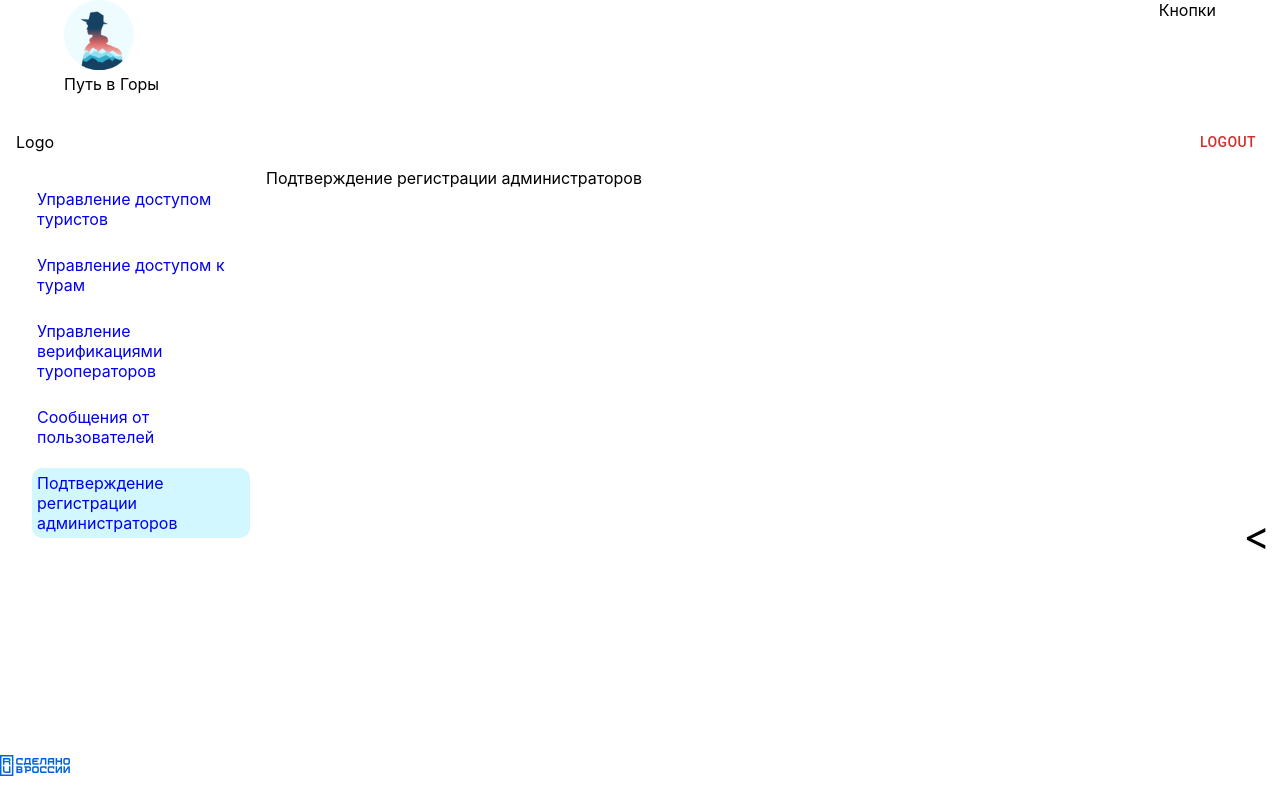
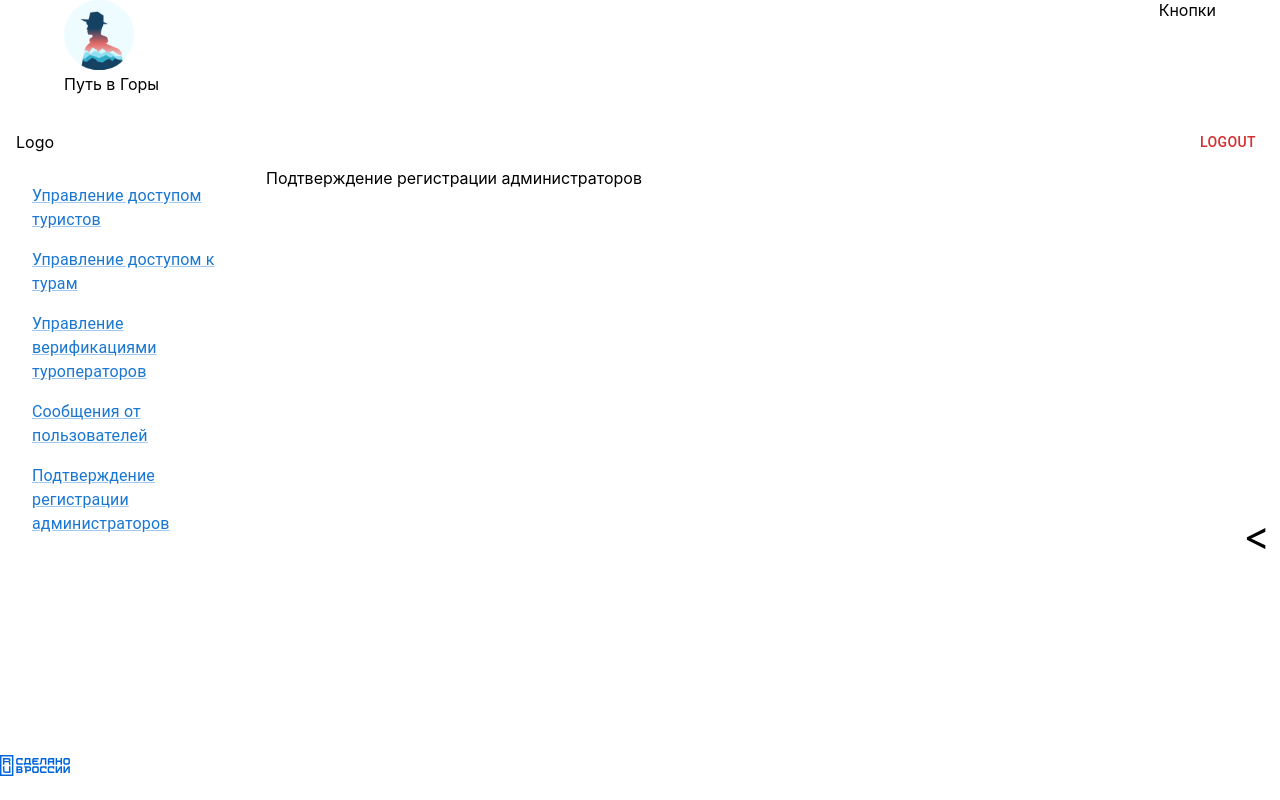
Before and after one commit to TTOPTPET/roadToMountains, a React (Create React App) app: page /admin/confirm-admin in a window 1280 px wide. Built offline with nearby package versions, Linux system fonts and the light colour scheme.

Commit message:
Рефакторинг страницы админа

```diff
--- a/src/components/Admin/AdminAccessTour/AdminAccessTour.tsx
+++ /dev/null
@@ -1,5 +0,0 @@
-import { FC } from "react";
-
-export const AdminAccessTour: FC = () => {
-  return <>Управление доступом к турам</>;
-};
--- a/src/components/Admin/AdminAccessTourist/AdminAccessTourist.tsx
+++ /dev/null
@@ -1,5 +0,0 @@
-import { FC } from "react";
-
-export const AdminAccessTourist: FC = () => {
-  return <>Управление доступом туристов</>;
-};
--- a/src/components/Admin/AdminHeader/AdminHeader.tsx
+++ b/src/components/Admin/AdminHeader/AdminHeader.tsx
@@ -1,7 +1,6 @@
 import { Button, Stack } from "@mui/material";
-import { FC } from "react";
 
-export const AdminHeader: FC = () => {
+export const AdminHeader = () => {
   return (
     <Stack justifyContent={"space-between"} direction={"row"}>
       <p>Logo</p>
--- a/src/components/Admin/AdminMessages/AdminMessages.tsx
+++ /dev/null
@@ -1,5 +0,0 @@
-import { FC } from "react";
-
-export const AdminMessages: FC = () => {
-  return <>Сообщения от пользователей</>;
-};
--- a/src/components/Admin/AdminSideBar/AdminSideBar.tsx
+++ b/src/components/Admin/AdminSideBar/AdminSideBar.tsx
@@ -1,6 +1,5 @@
-import { List, ListItem, Stack } from "@mui/material";
-import { FC } from "react";
-import { NavLink } from "react-router-dom";
+import { List, ListItem, Stack, Link } from "@mui/material";
+import { Link as RouterLink } from "react-router-dom";
 import "./AdminSideBar.css";
 
 interface ISideBarNavItems {
@@ -31,20 +30,15 @@ const sideBarNavItems: ISideBarNavItems[] = [
   },
 ];
 
-export const AdminSideBar: FC = () => {
+export const AdminSideBar = () => {
   return (
     <Stack direction={"column"} width={"250px"}>
       <List>
         {sideBarNavItems.map((item, index) => (
           <ListItem key={index}>
-            <NavLink
-              to={item.to}
-              className={({ isActive }) =>
-                isActive ? "admin-sidebar__link--active" : "admin-sidebar__link"
-              }
-            >
+            <Link to={item.to} component={RouterLink} variant="body1">
               {item.display}
-            </NavLink>
+            </Link>
           </ListItem>
         ))}
       </List>
--- a/src/components/Admin/index.ts
+++ b/src/components/Admin/index.ts
@@ -1,17 +1,7 @@
 import { AdminHeader } from "./AdminHeader/AdminHeader";
 import { AdminSideBar } from "./AdminSideBar/AdminSideBar";
-import { AdminAccessTour } from "./AdminAccessTour/AdminAccessTour";
-import { AdminAccessTourist } from "./AdminAccessTourist/AdminAccessTourist";
-import { AdminConfirmAdmin } from "./AdminConfirmAdmin/AdminConfirmAdmin";
-import { AdminMessages } from "./AdminMessages/AdminMessages";
-import { AdminVerifyTouroperator } from "./AdminVerifyTouroperator/AdminVerifyTouroperator";
 
-export {
-    AdminAccessTour,
-    AdminConfirmAdmin,
-    AdminMessages,
+export{
     AdminHeader,
-    AdminSideBar,
-    AdminVerifyTouroperator,
-    AdminAccessTourist
+    AdminSideBar
 }
--- /dev/null
+++ b/src/pages/AdminPage/AdminAccessTourPage/AdminAccessTourPage.tsx
@@ -0,0 +1,3 @@
+export const AdminAccessTourPage = () => {
+  return <>Управление доступом к турам</>;
+};
--- /dev/null
+++ b/src/pages/AdminPage/AdminAccessTouristPage/AdminAccessTouristPage.tsx
@@ -0,0 +1,3 @@
+export const AdminAccessTouristPage = () => {
+  return <>Управление доступом туристов</>;
+};
--- a/src/components/Admin/AdminConfirmAdmin/AdminConfirmAdmin.tsx
+++ b/src/pages/AdminPage/AdminConfirmAdminPage/AdminConfirmAdminPage.tsx
@@ -1,5 +1,3 @@
-import { FC } from "react";
-
-export const AdminConfirmAdmin: FC = () => {
+export const AdminConfirmAdminPage = () => {
   return <>Подтверждение регистрации администраторов</>;
 };
--- /dev/null
+++ b/src/pages/AdminPage/AdminMessagesPage/AdminMessagesPage.tsx
@@ -0,0 +1,3 @@
+export const AdminMessagesPage = () => {
+  return <>Сообщения от пользователей</>;
+};
--- a/src/pages/AdminPage/AdminPage.tsx
+++ b/src/pages/AdminPage/AdminPage.tsx
@@ -1,14 +1,11 @@
 import { Stack } from "@mui/material";
 import { Routes, Route, Outlet } from "react-router-dom";
-import {
-  AdminHeader,
-  AdminSideBar,
-  AdminAccessTour,
-  AdminAccessTourist,
-  AdminConfirmAdmin,
-  AdminMessages,
-  AdminVerifyTouroperator,
-} from "../../components/Admin";
+import { AdminHeader, AdminSideBar } from "../../components/Admin";
+import { AdminAccessTourPage } from "./AdminAccessTourPage/AdminAccessTourPage";
+import { AdminMessagesPage } from "./AdminMessagesPage/AdminMessagesPage";
+import { AdminAccessTouristPage } from "./AdminAccessTouristPage/AdminAccessTouristPage";
+import { AdminVerifyTouroperatorPage } from "./AdminVerifyTouroperatorPage/AdminVerifyTouroperatorPage";
+import { AdminConfirmAdminPage } from "./AdminConfirmAdminPage/AdminConfirmAdminPage";
 
 function AdminPage() {
   return (
@@ -19,14 +16,17 @@ function AdminPage() {
         <Outlet />
         <div className="admin-panels">
           <Routes>
-            <Route path={"access-tourist"} element={<AdminAccessTourist />} />
-            <Route path={"access-tour"} element={<AdminAccessTour />} />
+            <Route
+              path={"access-tourist"}
+              element={<AdminAccessTouristPage />}
+            />
+            <Route path={"access-tour"} element={<AdminAccessTourPage />} />
             <Route
               path={"verify-touroperator"}
-              element={<AdminVerifyTouroperator />}
+              element={<AdminVerifyTouroperatorPage />}
             />
-            <Route path={"messages"} element={<AdminMessages />} />
-            <Route path={"confirm-admin"} element={<AdminConfirmAdmin />} />
+            <Route path={"messages"} element={<AdminMessagesPage />} />
+            <Route path={"confirm-admin"} element={<AdminConfirmAdminPage />} />
           </Routes>
         </div>
       </Stack>
--- a/src/components/Admin/AdminVerifyTouroperator/AdminVerifyTouroperator.tsx
+++ b/src/pages/AdminPage/AdminVerifyTouroperatorPage/AdminVerifyTouroperatorPage.tsx
@@ -1,5 +1,3 @@
-import { FC } from "react";
-
-export const AdminVerifyTouroperator: FC = () => {
+export const AdminVerifyTouroperatorPage = () => {
   return <>Управление верификациями туроператоров</>;
 };
```
